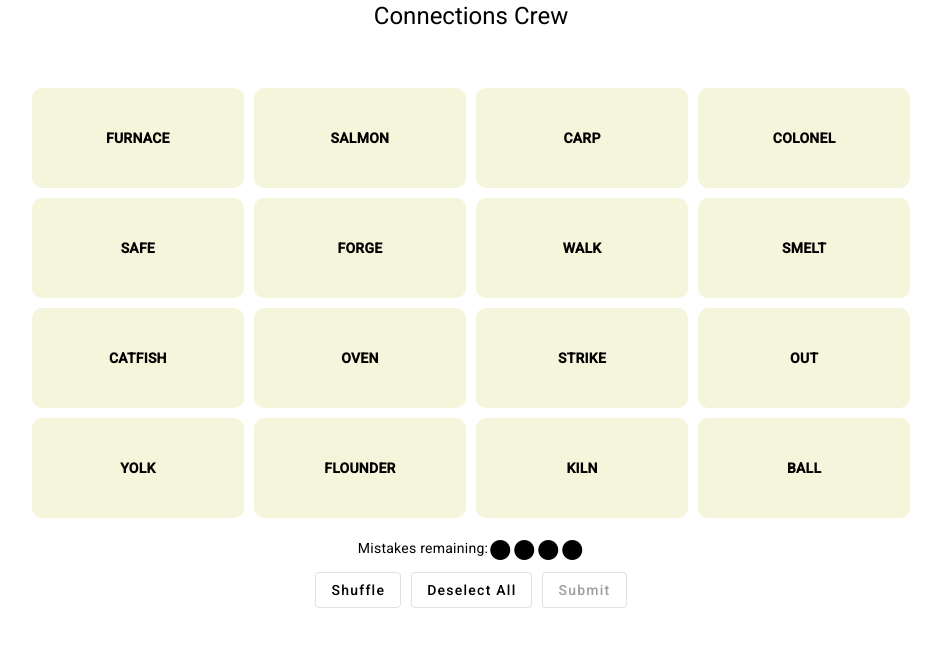
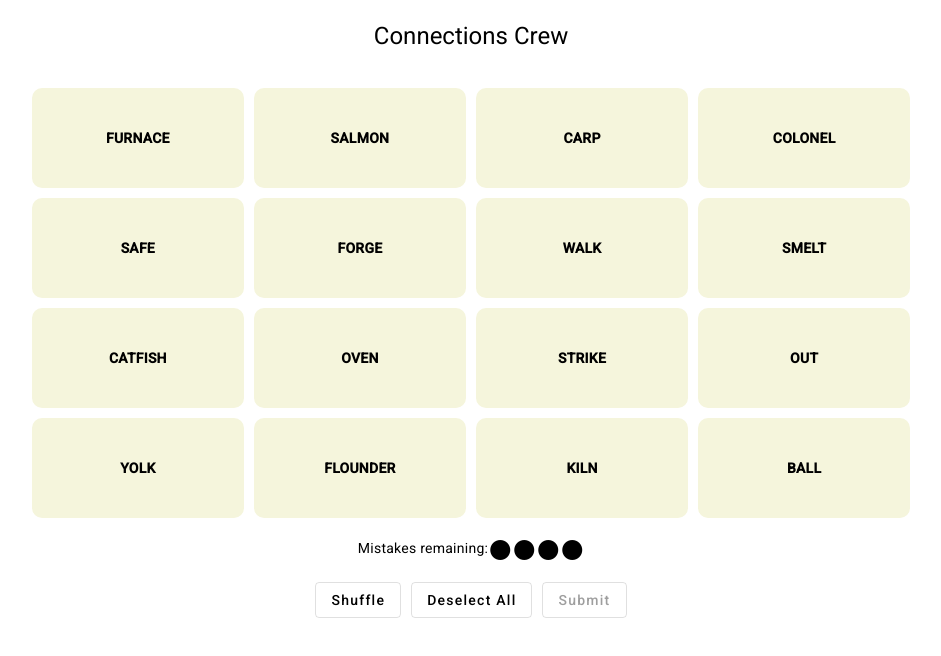
Before and after one commit to liberrhythm/connections-crew, an Angular app: page / in a window 1280 px wide. Shown: the top 656 px of the page, without its empty margins (169-1110 px from the left). Built offline with nearby package versions, Linux system fonts and the light colour scheme.

Commit message:
minor styling tweaks

```diff
--- a/src/app/app.component.html
+++ b/src/app/app.component.html
@@ -1,4 +1,4 @@
-<h1>{{ title }}</h1>
+<h1 id="title">{{ title }}</h1>
 
 <div class="container">
   <app-grid></app-grid>
--- a/src/app/app.component.scss
+++ b/src/app/app.component.scss
@@ -1,6 +1,7 @@
 @import '@angular/material/prebuilt-themes/indigo-pink.css';
 
 h1 {
+  margin-top: 20px;
   text-align: center;
 }
 
--- a/src/app/components/grid/grid.component.html
+++ b/src/app/components/grid/grid.component.html
@@ -1,4 +1,4 @@
-<div id="correct-category-container">
+<div id="correct-category-container" *ngIf="correctCategories.length > 0">
   <app-category *ngFor="let category of correctCategories" [category]="category"></app-category>
 </div>
 <div id="grid-container">
--- a/src/app/components/grid/grid.component.scss
+++ b/src/app/components/grid/grid.component.scss
@@ -8,8 +8,6 @@
 #grid-container {
   display: flex;
   flex-wrap: wrap;
-  // width: 630px;
-  // height: 430px;
   gap: 10px;
   margin: 20px;
 
@@ -21,13 +19,13 @@
 #mistakes-container {
   display: flex;
   justify-content: center;
-  margin: 10px 0px;
+  margin: 20px;
 }
 
 #button-container {
   display: flex;
   justify-content: center;
-  margin: 10px 0px;
+  margin: 20px;
 }
 
 button {
--- a/src/app/components/grid/grid.component.ts
+++ b/src/app/components/grid/grid.component.ts
@@ -28,10 +28,10 @@ export class GridComponent {
     console.log(this.currentDate);
 
     // prod env
-    this.puzzleFile = '/connections-crew/assets/' + this.currentDate + '.json';
+    // this.puzzleFile = '/connections-crew/assets/' + this.currentDate + '.json';
 
     // local env
-    // this.puzzleFile = '/assets/' + this.currentDate + '.json';
+    this.puzzleFile = '/assets/' + this.currentDate + '.json';
 
     fetch(this.puzzleFile).then(res => res.json())
       .then(json => {
```
